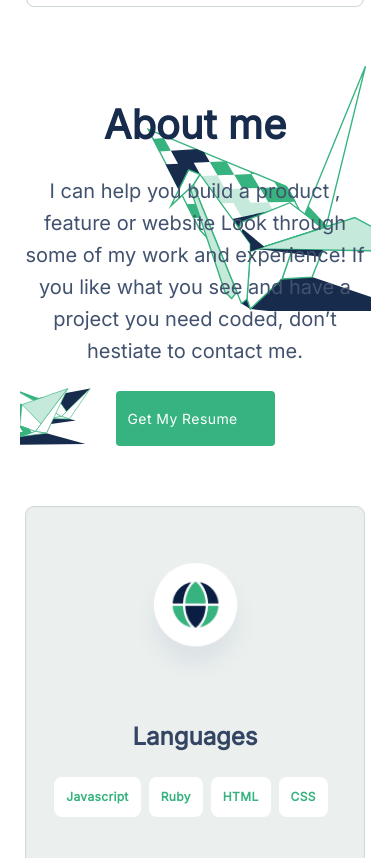
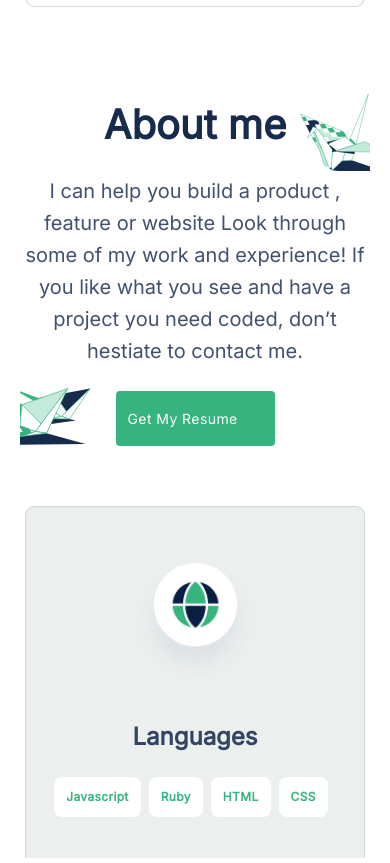
Before and after one commit to 0sugo/portfolio_mobile_view, a website: page index.html in a window 390 px wide. Shown: the part 3926-4789 px from the top of the page. Drawn offline with Linux system fonts and the light colour scheme.

Commit message:
Fix error on mobile view

```diff
--- a/styles.css
+++ b/styles.css
@@ -261,8 +261,7 @@ li a {
 }
 
 .about-me-text {
-  background-image: url("images/top-tail.svg"), url("images/abtme.svg");
-  background-position: right top, left bottom;
+  background: url("images/top-tail.svg")right top/20% 35%, url("images/abtme.svg")left bottom;
   background-repeat: no-repeat, no-repeat;
   display: flex;
   flex-direction: column;
```
